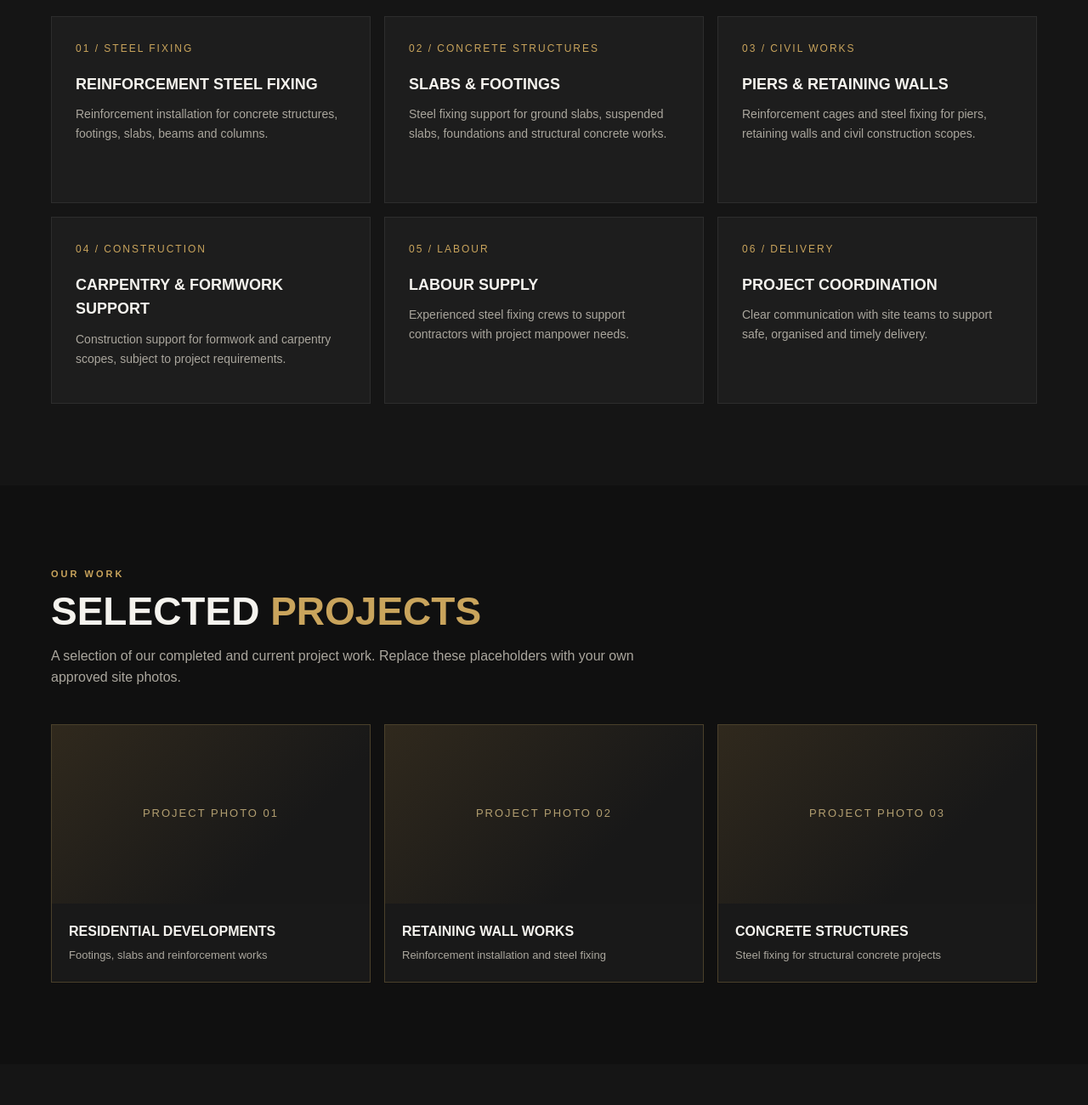
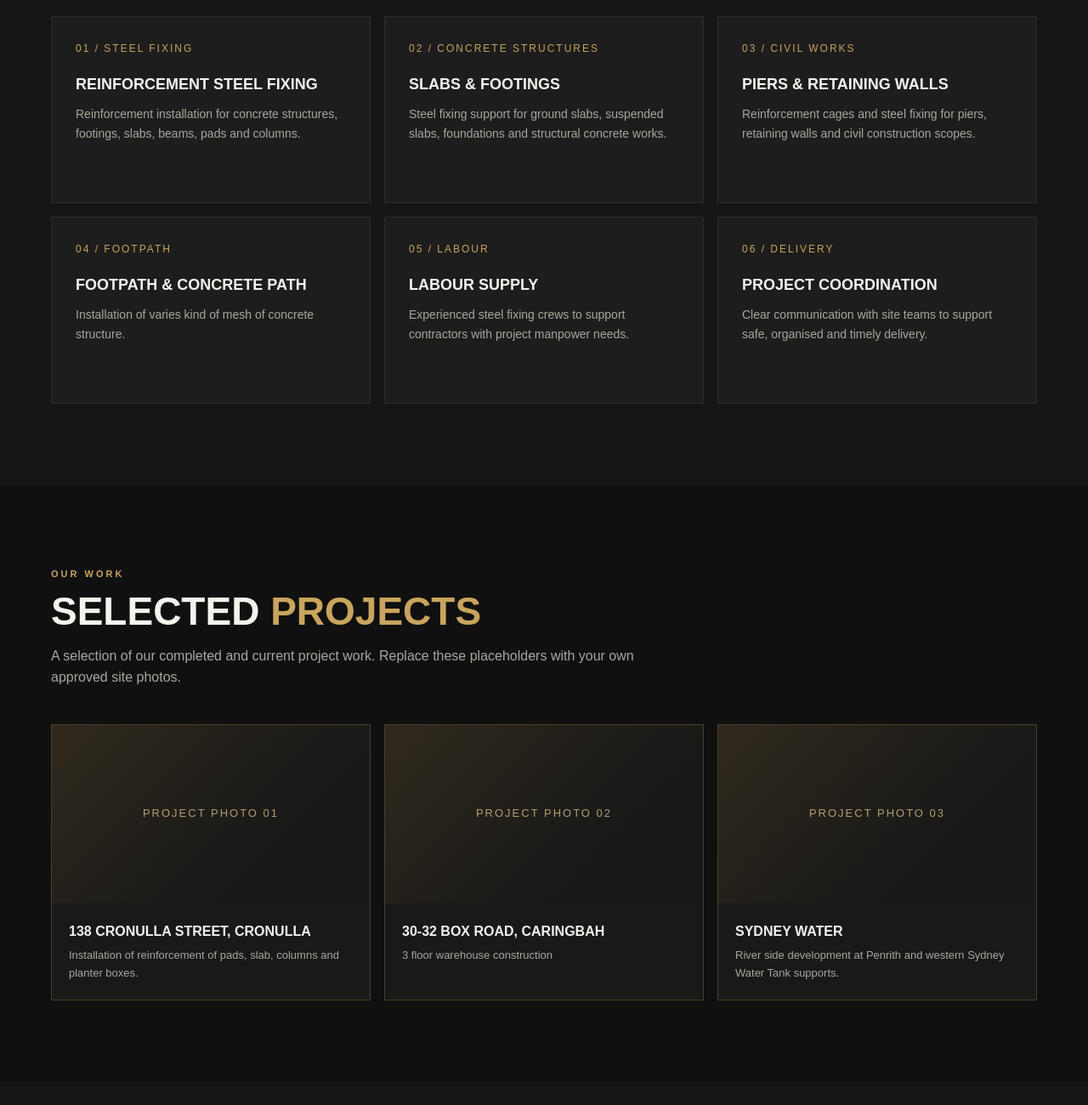
Before and after one commit to mikeganbat/Chonos, a plain HTML site: page chonos_construction_website_code.html in a window 1280 px wide. Shown: the part 2000-3300 px from the top of the page at 85% size. Drawn offline with Linux system fonts and the light colour scheme.

Commit message:
Update chonos_construction_website_code.html

```diff
--- a/chonos_construction_website_code.html
+++ b/chonos_construction_website_code.html
@@ -217,10 +217,10 @@
           <p>Steel fixing and construction services for residential, commercial and civil works.</p>
         </div>
         <div class="service-grid">
-          <article class="service-card"><div class="service-number">01 / STEEL FIXING</div><h3>Reinforcement Steel Fixing</h3><p>Reinforcement installation for concrete structures, footings, slabs, beams and columns.</p></article>
+          <article class="service-card"><div class="service-number">01 / STEEL FIXING</div><h3>Reinforcement Steel Fixing</h3><p>Reinforcement installation for concrete structures, footings, slabs, beams, pads and columns.</p></article>
           <article class="service-card"><div class="service-number">02 / CONCRETE STRUCTURES</div><h3>Slabs & Footings</h3><p>Steel fixing support for ground slabs, suspended slabs, foundations and structural concrete works.</p></article>
           <article class="service-card"><div class="service-number">03 / CIVIL WORKS</div><h3>Piers & Retaining Walls</h3><p>Reinforcement cages and steel fixing for piers, retaining walls and civil construction scopes.</p></article>
-          <article class="service-card"><div class="service-number">04 / CONSTRUCTION</div><h3>Carpentry & Formwork Support</h3><p>Construction support for formwork and carpentry scopes, subject to project requirements.</p></article>
+          <article class="service-card"><div class="service-number">04 / FOOTPATH</div><h3>Footpath & concrete path</h3><p>Installation of varies kind of mesh of concrete structure.</p></article>
           <article class="service-card"><div class="service-number">05 / LABOUR</div><h3>Labour Supply</h3><p>Experienced steel fixing crews to support contractors with project manpower needs.</p></article>
           <article class="service-card"><div class="service-number">06 / DELIVERY</div><h3>Project Coordination</h3><p>Clear communication with site teams to support safe, organised and timely delivery.</p></article>
         </div>
@@ -235,9 +235,9 @@
           <p>A selection of our completed and current project work. Replace these placeholders with your own approved site photos.</p>
         </div>
         <div class="projects-grid">
-          <article class="project-card"><div class="project-visual">Project Photo 01</div><div class="project-info"><h3>Residential Developments</h3><p>Footings, slabs and reinforcement works</p></div></article>
-          <article class="project-card"><div class="project-visual">Project Photo 02</div><div class="project-info"><h3>Retaining Wall Works</h3><p>Reinforcement installation and steel fixing</p></div></article>
-          <article class="project-card"><div class="project-visual">Project Photo 03</div><div class="project-info"><h3>Concrete Structures</h3><p>Steel fixing for structural concrete projects</p></div></article>
+          <article class="project-card"><div class="project-visual">Project Photo 01</div><div class="project-info"><h3>138 Cronulla Street, Cronulla</h3><p>Installation of reinforcement of pads, slab, columns and planter boxes.</p></div></article>
+          <article class="project-card"><div class="project-visual">Project Photo 02</div><div class="project-info"><h3>30-32 Box Road, Caringbah</h3><p>3 floor warehouse construction</p></div></article>
+          <article class="project-card"><div class="project-visual">Project Photo 03</div><div class="project-info"><h3>Sydney Water</h3><p>River side development at Penrith and western Sydney Water Tank supports.</p></div></article>
         </div>
       </div>
     </section>
@@ -319,7 +319,7 @@
         '\nEmail: ' + data.get('email') + '\nPhone: ' + data.get('phone') +
         '\nService: ' + data.get('service') + '\n\nProject details:\n' + data.get('message')
       );
-      window.location.href = `mailto:${BUSINESS_EMAIL}?subject=${subject}&body=${body}`;
+      window.location.href = `mailto:${"info@chonosconstruction.com"}?subject=${subject}&body=${body}`;
     });
   </script>
 </body>
```
